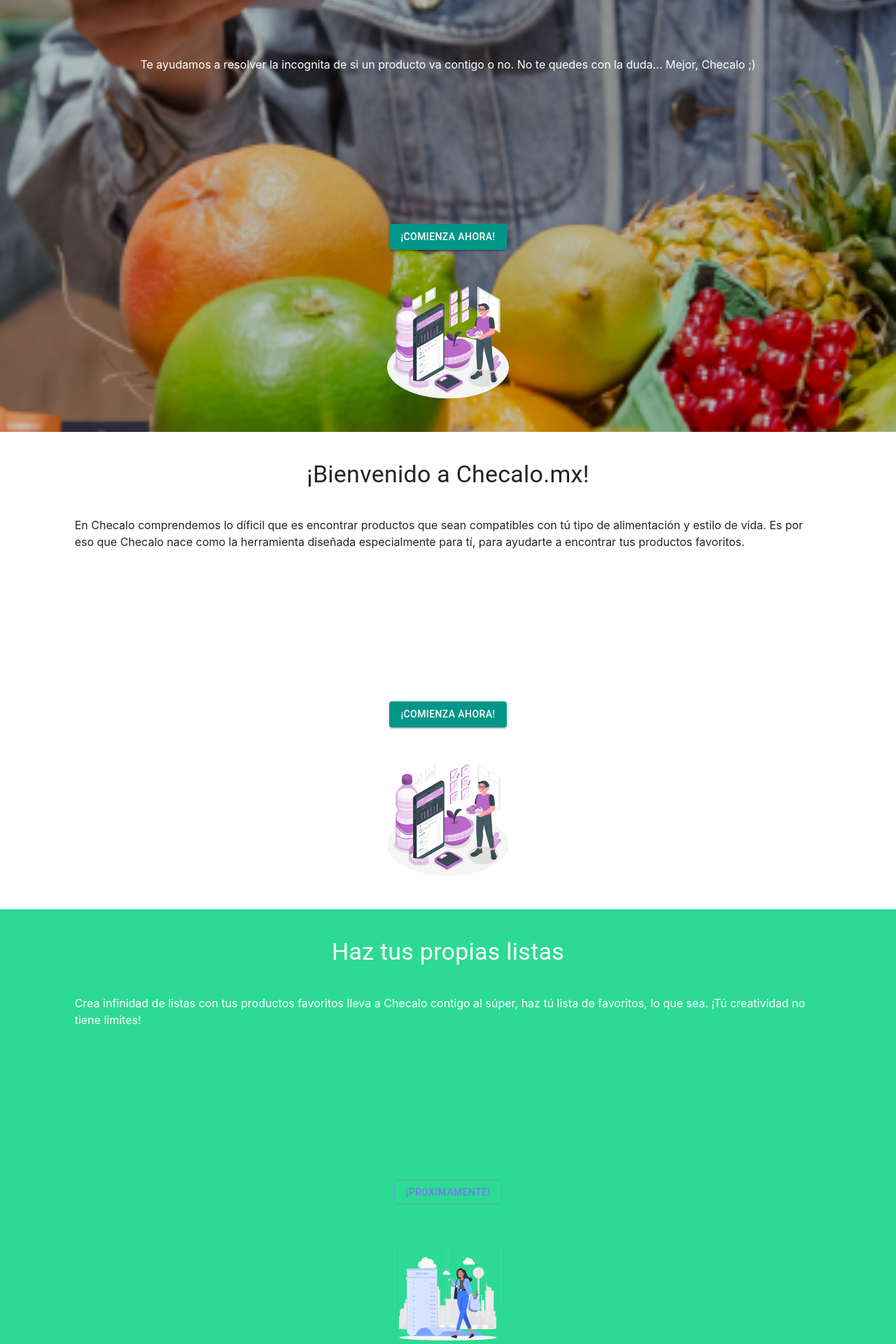
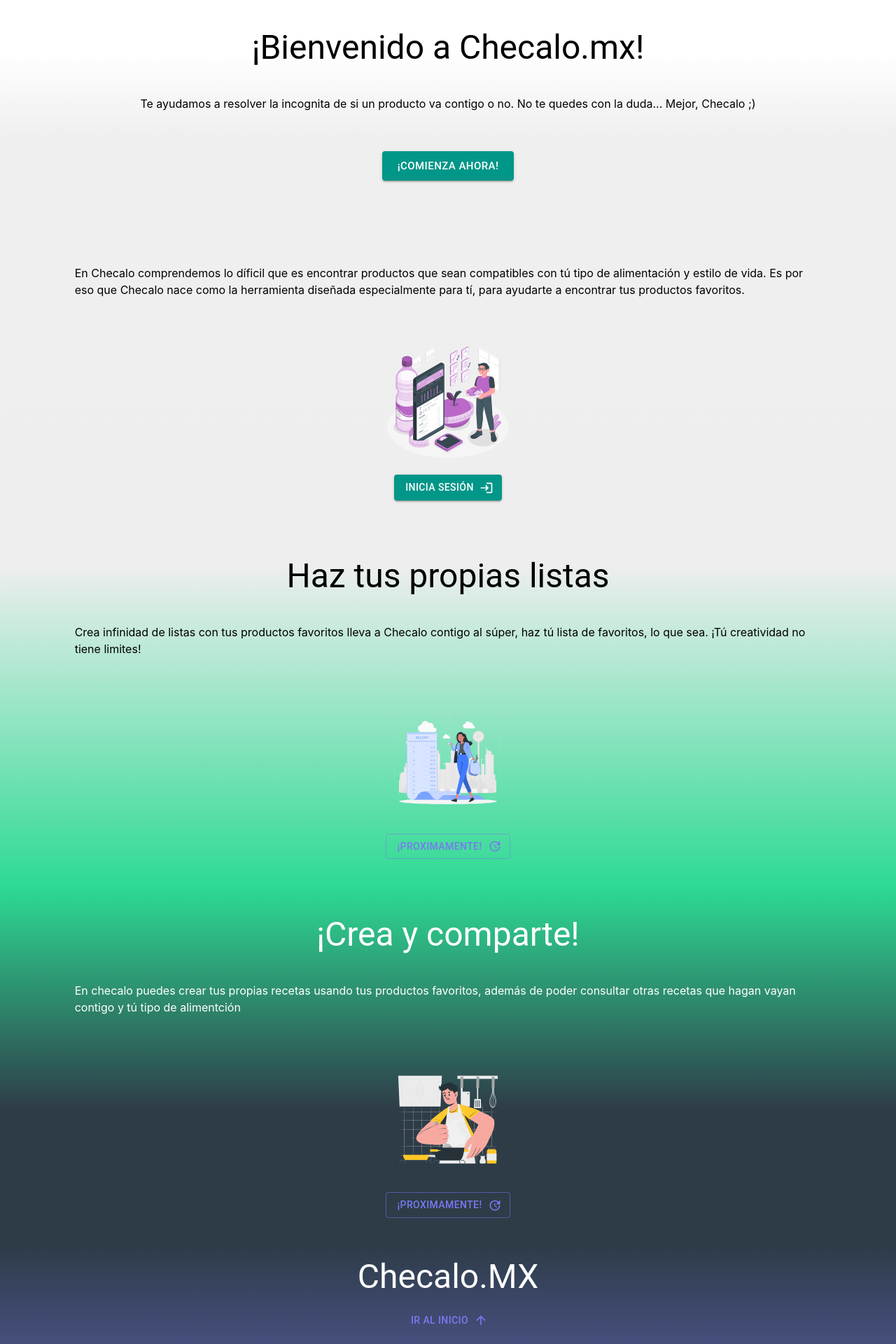
Before and after one commit to checalo-mx/front-end, a React (Create React App) app: page / in a window 1280 px wide. Shown: the top 1920 px of the page at 70% size. Built offline with nearby package versions, Linux system fonts and the light colour scheme.

Commit message:
Landing en funcionamiento con rutas, faltan agregar algunos estilos

```diff
--- /dev/null
+++ b/src/Pages/Landing/Footercontainer.jsx
@@ -0,0 +1,68 @@
+import React from "react";
+import { Grid, Typography } from "@mui/material";
+import Button from "@mui/material/Button";
+import Link from '@mui/material/Link';
+import {Link as StyledLink} from "react-router-dom";
+import { red } from '@mui/material/colors';
+
+const color = red[500];
+
+const Footercontainer = (props) => {
+    return (
+        <div>
+            <Grid container justifyContent="center" border={0}>
+                <Grid
+                    container
+                    justifyContent="center"
+                    className={props.classes}>
+
+                    <Grid item xs={10} marginTop={2}>
+                        <Grid container justifyContent="center">
+                            <Grid item>
+                                <Typography align="center" variant="h3">
+                                    {props.titleTextFooter}
+                                </Typography>
+                            </Grid>
+                        </Grid>
+                    </Grid>
+
+                    <Grid item xs={10} marginBottom={4} marginTop={2}>
+                        <Grid container justifyContent="center">
+                        <Button
+                                size={props.buttonSize}
+                                type={props.buttonType}
+                                color={props.buttonColor}
+                                variant={props.buttonVariant}
+                                disabled={props.disabled}
+                                href={props.buttonLink}
+                                endIcon={props.endIcon}
+                            >
+                                {props.buttonText}
+                            </Button>
+                        </Grid>
+                    </Grid>
+
+                    {/* <Grid item xs={10} marginTop={2} marginBottom={2}>
+                        <Grid container justifyContent="center">
+                            <a>{props.containerLinkFooter}</a>
+                        </Grid>
+                    </Grid> */}
+
+                    <Grid item xs={10} paddingBottom={5} justifyContent="center" marginBottom={10}>
+                        <Link component={StyledLink} to ="/home" underline="none" rel="noopener" color="inherit">{props.footerText1}</Link><br></br>
+                        <Link component={StyledLink} to ="/scanner" underline="none" rel="noopener" color="inherit">{props.footerText2}</Link><br></br>
+                        <Link component={StyledLink} to ="/login" underline="none" rel="noopener" color="inherit">{props.footerText3}</Link><br></br>
+                        <Link component={StyledLink} to ="/signup" underline="none" rel="noopener" color="inherit">{props.footerText4}</Link><br></br>
+                        <Link component={StyledLink} to ="/" underline="none" rel="noopener" color="inherit">{props.footerText5}</Link><br></br>
+                        <Link component={StyledLink} to ="/" underline="none" rel="noopener" color="inherit">{props.footerText6}</Link><br></br>
+                        <Link component={StyledLink} to ="/" underline="none" rel="noopener" color="inherit">{props.footerText7}</Link><br></br>
+                    </Grid>
+
+
+                </Grid>
+            </Grid>
+        </div>
+    );
+};
+
+export default Footercontainer;
--- /dev/null
+++ b/src/Pages/Landing/Headercontainer.jsx
@@ -0,0 +1,57 @@
+import React from "react";
+import { Grid, Typography } from "@mui/material";
+import Button from "@mui/material/Button";
+
+
+const Headercontainer = (props) => {
+    return (
+        <div>
+            <Grid container justifyContent="center">
+                <Grid
+                    container
+                    justifyContent="center"
+                    className={props.classes}>
+
+                    <Grid item xs={10} marginBottom={5} marginTop={5}>
+                        <Grid container justifyContent="center">
+                            <Grid item>
+                                <Typography align="center" variant="h3">
+                                    {props.titleText}
+                                </Typography>
+                            </Grid>
+                        </Grid>
+                    </Grid>
+
+                    <Grid item xs={10}>
+                        <Grid container justifyContent="center">
+                            <p>{props.containerText}</p>
+                        </Grid>
+                    </Grid>
+
+                    <Grid item xs={10} marginTop={5}>
+                        <Grid container justifyContent="center">
+                            <a>{props.containerLink}</a>
+                        </Grid>
+                    </Grid>
+
+                    <Grid item xs={10} marginBottom={5}>
+                        <Grid container justifyContent="center">
+                            <Button
+                                size={props.buttonSize}
+                                type={props.buttonType}
+                                color={props.buttonColor}
+                                variant={props.buttonVariant}
+                                disabled={props.disabled}
+                                href={props.buttonLink}
+                            >
+                                {props.buttonText}
+                            </Button>
+                        </Grid>
+                    </Grid>
+                </Grid>
+            </Grid>
+        </div>
+    );
+};
+
+export default Headercontainer;
--- a/src/Pages/Landing/Landing.jsx
+++ b/src/Pages/Landing/Landing.jsx
@@ -1,98 +1,118 @@
+import Headercontainer from "./Headercontainer";
 import Pagecontainer from "./Pagecontainer";
-import svg from "../Svg/landing1.svg"
-import svg2 from "../Svg/landing2.svg"
-import svg3 from "../Svg/landing3.svg"
+import Footercontainer from "./Footercontainer";
+import svg from "../Svg/landing1.svg";
+import svg2 from "../Svg/landing2.svg";
+import svg3 from "../Svg/landing3.svg";
 import { makeStyles } from "@mui/styles";
-import landingback from "../Svg/landingback.png"
-import DeleteIcon from '@mui/icons-material/Delete';
+import landingback from "../Svg/landingback.png";
+import LoginIcon from '@mui/icons-material/Login';
+import UpdateIcon from '@mui/icons-material/Update';
+import ArrowUpwardIcon from '@mui/icons-material/ArrowUpward';
+
+
 
 
 const useStyles = makeStyles({
-  greenContainer: {
-    backgroundColor: "#2DDA93",
-    color: "#FFF",
-  },
-  blueContainer: {
-    backgroundColor: "#2E3C48",
-    color: "#FFF",
-  },
-  firstContainer: {
-    backgroundImage: `url(${landingback})`,
+  headContainer: {
+    background: 'linear-gradient(to bottom, #Fff 25%, #efefef 65%)',
     backgroundRepeat: "no-repeat",
     backgroundPosition: "center center",
 		backgroundSize: "cover",
-		backgroundAttachment: "fixed",
+		// backgroundAttachment: "fixed",
 		Height: "100%",
+    color: "#000",
+  },
+  loginContainer: {
+    background: 'linear-gradient(to bottom, #efefef 30%, #eee 90%)',
+    color: "#000"
+  },
+  listContainer: {
+    background: 'linear-gradient(to bottom, #eee 10%,  #2DDA93 100%)',
+    color: "#000",
+  },
+  recipesContainer: {
+    background: 'linear-gradient(to top, #2E3C48 38%,  #2DDA93 100%)',
     color: "#FFF",
   },
-  footerChecale: {
+  footerChecalo: {
     background: 'linear-gradient(to bottom, #2E3C48, #7879F1)',
     color: "#FFF",
   }
 })
 
 const Landing = () => {
-
   const classes = useStyles()
-
   return (
     <>
-      <Pagecontainer
+      {/* Este es el headContainer */}
+      <Headercontainer
+      titleText="¡Bienvenido a Checalo.mx!"
       containerText="Te ayudamos a resolver la incognita de si un producto va contigo o no. No te quedes con la duda... Mejor, Checalo ;)"
       buttonType="text"
+      buttonSize="large"
       buttonColor="primary"
       buttonText="¡Comienza ahora!"
       buttonVariant="contained"
-      svg={svg}
-      buttonLink="/login"
-      classes={classes.firstContainer}
-      />
+      buttonLink="/signup"
+      classes={classes.headContainer}/>
+
+      {/* Este es el loginContainer */}
       <Pagecontainer
-        titleText="¡Bienvenido a Checalo.mx!"
         containerText="En Checalo comprendemos lo díficil que es encontrar productos que sean compatibles con tú tipo de alimentación y estilo de vida. Es por eso que Checalo nace como la herramienta diseñada especialmente para tí, para ayudarte a encontrar tus productos favoritos."
         buttonType="text"
         buttonColor="primary"
-        buttonText="¡Comienza ahora!"
+        buttonText="Inicia sesión"
         buttonVariant="contained"
         buttonLink="/login"
+        endIcon
+        endIcon={<LoginIcon />}
         svg={svg}
-      />
+        classes={classes.loginContainer}/>
+
+      {/* Este es el listContainer */}
       <Pagecontainer
         titleText="Haz tus propias listas"
-        containerText="Crea infinidad de listas con tus productos favoritos lleva a Checalo contigo al súper, haz tú lista de favoritos, lo que sea.
-¡Tú creatividad no tiene limites!"
-        buttonType="contained"
+        containerText="Crea infinidad de listas con tus productos favoritos lleva a Checalo contigo al súper, haz tú lista de favoritos, lo que sea. ¡Tú creatividad no tiene limites!"
         buttonColor="secondary"
         bgcolor = "text.primary"
         buttonText="¡Proximamente!"
         buttonVariant="outlined"
-        // disabled
+        buttonType="disabled"
+        endIcon={<UpdateIcon />}
         svg={svg2}
-        classes={classes.greenContainer}
-      />
+        classes={classes.listContainer}/>
+
+      {/* Este es el recipesContainer */}
       <Pagecontainer
         titleText="¡Crea y comparte!"
         containerText="En checalo puedes crear tus propias recetas usando tus productos favoritos, además de poder consultar otras recetas que hagan vayan contigo y tú tipo de alimentción "
         buttonType="contained"
-        buttonColor="primary"
+        buttonColor="secondary"
         buttonText="¡Proximamente!"
         buttonVariant="outlined"
-        // disabled
+        buttonType="disabled"
+        endIcon={<UpdateIcon />}
         svg={svg3}
-        classes={classes.blueContainer}
-      />
-      <Pagecontainer
+        classes={classes.recipesContainer}/>
+
+      {/* Este es el footerContainer */}
+      <Footercontainer
         titleTextFooter="Checalo.MX"
-        containerLink="Volver arriba"
-        containerText1="Mis listas"
-        containerText2="Mi Cuenta"
-        containerText3="Listas"
-        containerText4="Escaner"
-        containerText5="Crear cuenta"
-        containerText6="Busqueda manual"
-        containerText7="About us"
-        containerText8="Escaner"
-        classes={classes.footerChecale}
+        buttonType="contained"
+        buttonColor="secondary"
+        buttonText="Ir al inicio"
+        buttonVariant="text"
+        buttonType="disabled"
+        endIcon={<ArrowUpwardIcon />}
+        footerText1="Mi cuenta"
+        footerText2="Escáner"
+        footerText3="Iniciar sesión"
+        footerText4="Crear Cuenta"
+        footerText5="About us"
+        footerText6="Recetas"
+        footerText7="Mis listas"
+        classes={classes.footerChecalo}
       />
     </>
   );
--- a/src/Pages/Landing/Pagecontainer.jsx
+++ b/src/Pages/Landing/Pagecontainer.jsx
@@ -1,90 +1,73 @@
 import React from "react";
 import { Grid, Typography } from "@mui/material";
 import Button from "@mui/material/Button";
+import Link from '@mui/material/Link';
+import {Link as StyledLink} from "react-router-dom";
+import LoginIcon from '@mui/icons-material/Login';
+
+
+
 
 const Pagecontainer = (props) => {
     return (
         <div>
-            <Grid container justifyContent="center">
+            <Grid container justifyContent="center" border={0}>
                 <Grid
                     container
                     justifyContent="center"
-                    className={props.classes}
-                    // sx={{
-                    //     // display: "flex",
-                    //     // alignItems: "center",
-                    //     // justifyContent: "center",
-                    //     border: "1px solid red",
-                    //     // width: "380px",
-                    //     // height: "640px",
-                    //     // marginTop: "8px",
-                    //     // bgcolor: color,
-                    // }}
-                >
+                    className={props.classes}>
+
                     <Grid item xs={10} marginBottom={5} marginTop={5}>
                         <Grid container justifyContent="center">
                             <Grid item>
-                                <Typography align="center" variant="h4" component="div">
+                                <Typography align="center" variant="h3">
                                     {props.titleText}
                                 </Typography>
                             </Grid>
                         </Grid>
                     </Grid>
-                    <Grid item xs={10} marginBottom={0} marginTop={0}>
-                        <Grid container justifyContent="center">
-                            <Grid item>
-                                <Typography align="center" variant="h4" component="div">
-                                    {props.titleTextFooter}
-                                </Typography>
-                            </Grid>
-                        </Grid>
-                    </Grid>
-                    <Grid item xs={10} marginBottom={5}>
+
+                    <Grid item xs={10}>
                         <Grid container justifyContent="center">
                             <p>{props.containerText}</p>
                         </Grid>
                     </Grid>
-                    <Grid item xs={10} marginBottom={10}>
+
+                    <Grid item xs={10} marginTop={5}>
                         <Grid container justifyContent="center">
                             <a>{props.containerLink}</a>
-                    </Grid>
-                    <Grid containerFooter justifyContent="space-between" marginTop={10}>
-                            <p>{props.containerText1}</p>
-                            <p>{props.containerText2}</p>
-                            <p>{props.containerText3}</p>
-                            <p>{props.containerText4}</p>
-                    </Grid>
-                        <Grid containerFooter justifyContent="space-between">
-                            <p>{props.containerText5}</p>
-                            <p>{props.containerText6}</p>
-                            <p>{props.containerText7}</p>
-                            <p>{props.containerText8}</p>
                         </Grid>
                     </Grid>
+
+                    <Grid item xs={10} marginBottom={2}>
+                        <Grid container justifyContent="center">
+                            <img alt="imagen del contenedor" src={props.svg} />
+                        </Grid>
+                    </Grid>
+
                     <Grid item xs={10} marginBottom={5}>
                         <Grid container justifyContent="center">
                             <Button
-                                // fullWidth
                                 size={props.buttonSize}
                                 type={props.buttonType}
                                 color={props.buttonColor}
                                 variant={props.buttonVariant}
                                 disabled={props.disabled}
                                 href={props.buttonLink}
+                                endIcon={props.endIcon}
                             >
                                 {props.buttonText}
                             </Button>
                         </Grid>
                     </Grid>
-                    <Grid item xs={10} marginBottom={5}>
-                        <Grid container justifyContent="center">
-                            <img alt="UI" src={props.svg} />
-                        </Grid>
-                    </Grid>
+
                 </Grid>
+
             </Grid>
         </div>
     );
 };
 
+
+
 export default Pagecontainer;
--- a/src/Pages/UserSettings/UserSettings.jsx
+++ b/src/Pages/UserSettings/UserSettings.jsx
@@ -50,7 +50,7 @@ const UserSettings = () => {
                     </Grid>
                 </Grid>
                 <Grid item xs={10}>
-                    <Grid container justifyContent="space-between">
+                    <Grid container justifyContent="space-between" >
                         <Grid item>Eliminar cuenta</Grid>
                         <Grid item>
                             <DeleteIcon/>
```
Also changed, not shown: src/Pages/Landing/LandingStyles.jsx (added, +13 -0 lines), src/Pages/Svg/checalo-mx.svg (added).
